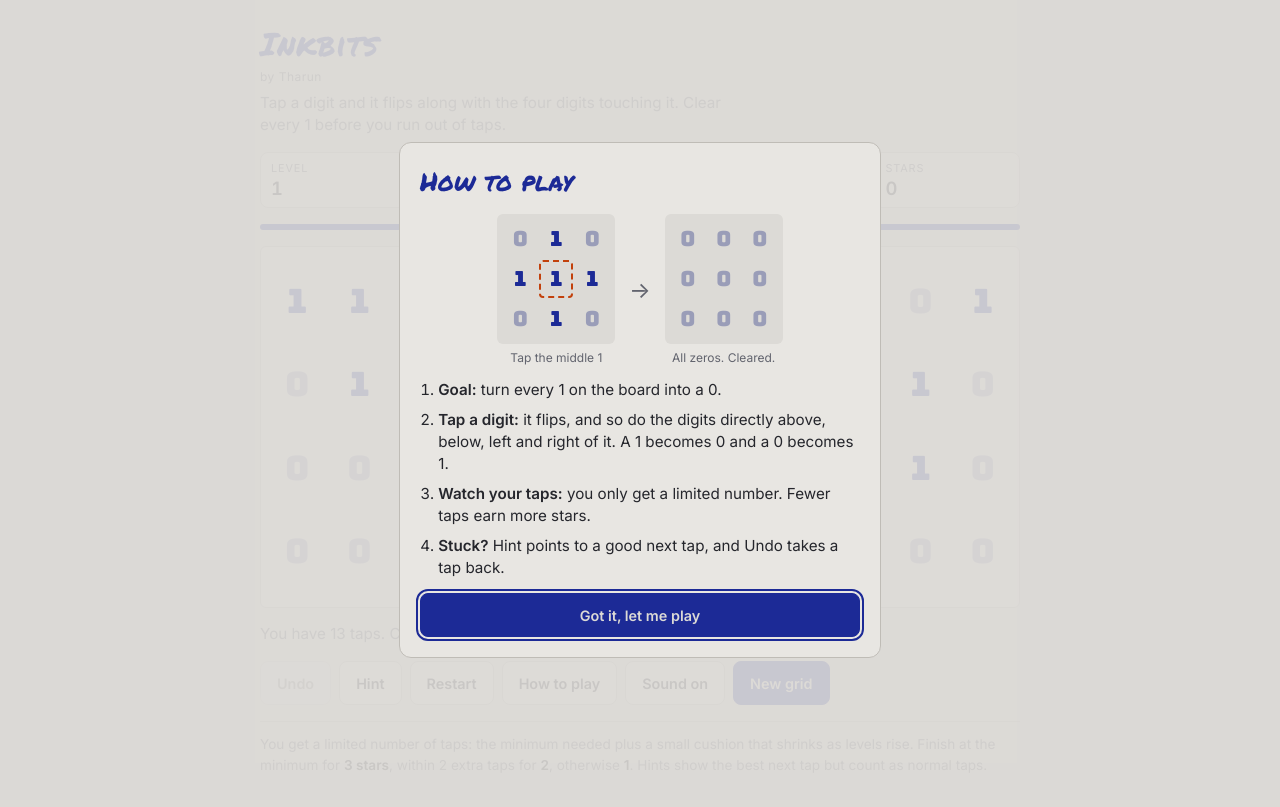
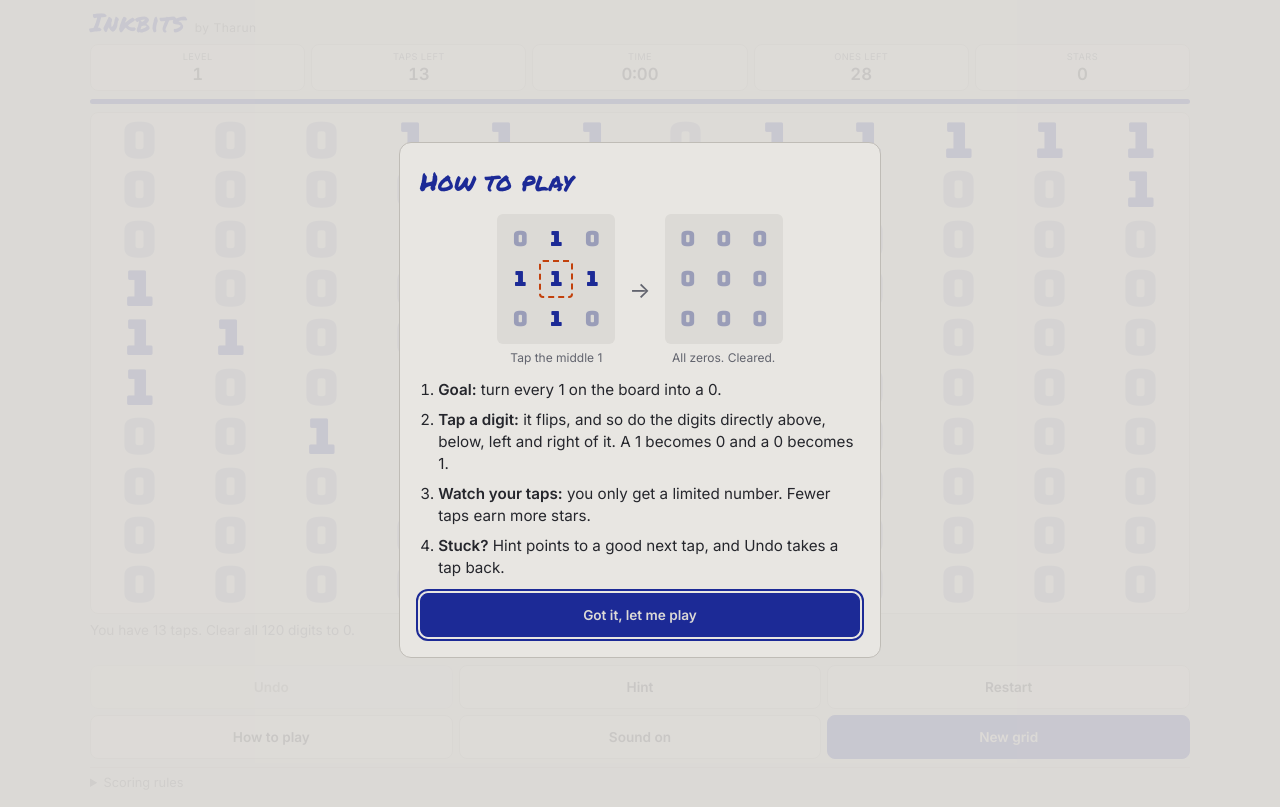
Before and after one commit to reativec2-coder/Inkbits, a plain HTML site: page Inkbits.html in a window 1280 px wide. Drawn offline with Linux system fonts and the light colour scheme.

Commit message:
Add files via upload

```diff
--- a/Inkbits.html
+++ b/Inkbits.html
@@ -36,34 +36,36 @@
 }
 body {
   background: var(--paper); color: var(--text); font-family: var(--font-ui);
-  padding-block: 20px 32px;
-  padding-left: max(16px, env(safe-area-inset-left, 0px));
-  padding-right: max(16px, env(safe-area-inset-right, 0px));
+  padding-block: 8px 8px;
+  padding-left: max(8px, env(safe-area-inset-left, 0px));
+  padding-right: max(8px, env(safe-area-inset-right, 0px));
 }
-main { max-width: 760px; margin: 0 auto; display: flex; flex-direction: column; gap: 16px; }
-header h1 { font-family: var(--font-ink); font-weight: 400; font-size: 2rem; margin: 0; color: var(--ink); letter-spacing: .02em; }
-.by { margin: 2px 0 0; font-size: .75rem; color: var(--muted); letter-spacing: .04em; }
-header p { margin: 8px 0 0; color: var(--muted); font-size: .95rem; line-height: 1.45; max-width: 52ch; }
+main { max-width: 1100px; margin: 0 auto; display: flex; flex-direction: column; gap: 8px; min-height: calc(100dvh - 16px - env(safe-area-inset-top, 0px) - env(safe-area-inset-bottom, 0px)); }
+header { display: flex; align-items: baseline; gap: 10px; }
+header h1 { font-family: var(--font-ink); font-weight: 400; font-size: 1.6rem; line-height: 1.1; margin: 0; color: var(--ink); letter-spacing: .02em; }
+.by { margin: 0; font-size: .75rem; color: var(--muted); letter-spacing: .04em; }
+header p { display: none; }
 
-.hud { display: grid; grid-template-columns: repeat(auto-fit, minmax(84px, 1fr)); gap: 8px; }
-.stat { background: var(--sheet); border: 1px solid var(--line); border-radius: 8px; padding: 8px 10px; }
-.stat span { display: block; font-size: .68rem; text-transform: uppercase; letter-spacing: .08em; color: var(--muted); }
-.stat b { display: block; font-size: 1.15rem; font-weight: 600; font-variant-numeric: tabular-nums; margin-top: 2px; }
+.hud { display: grid; grid-template-columns: repeat(5, minmax(0, 1fr)); gap: 6px; }
+.stat { background: var(--sheet); border: 1px solid var(--line); border-radius: 8px; padding: 6px 4px; text-align: center; min-width: 0; }
+.stat span { display: block; font-size: .58rem; white-space: nowrap; overflow: hidden; text-overflow: ellipsis; text-transform: uppercase; letter-spacing: .04em; color: var(--muted); }
+.stat b { display: block; font-size: 1.05rem; font-weight: 600; font-variant-numeric: tabular-nums; margin-top: 2px; }
 .stat.low b { color: var(--lose); }
-.budget { height: 6px; background: var(--line); border-radius: 3px; overflow: hidden; }
+.budget { height: 5px; flex: none; background: var(--line); border-radius: 3px; overflow: hidden; }
 .budget i { display: block; height: 100%; width: 100%; background: var(--ink); transition: width .2s, background-color .2s; transform-origin: left; }
 .budget.low i { background: var(--lose); }
 
-.sheet { background: var(--sheet); border: 1px solid var(--line); border-radius: 6px; padding: 14px 6px; }
-.board { display: grid; grid-template-columns: repeat(12, minmax(0, 1fr)); gap: 2px; }
+.sheet { background: var(--sheet); border: 1px solid var(--line); border-radius: 8px; padding: 4px; flex: 1 1 auto; display: flex; min-height: 380px; }
+.board { flex: 1; display: grid; grid-template-columns: repeat(12, minmax(0, 1fr)); grid-template-rows: repeat(10, minmax(0, 1fr)); gap: 2px; container-type: size; }
 .cell {
   appearance: none; border: 0; background: transparent; cursor: pointer;
-  font-family: var(--font-digit); font-weight: 400; font-size: clamp(1rem, 4.6vw, 2.1rem); line-height: 1;
-  aspect-ratio: 1 / 1.35; padding: 0; border-radius: 4px; color: var(--ink-dim);
+  font-family: var(--font-digit); font-weight: 400; font-size: var(--fs, min(6cqw, 17cqh)); line-height: 1;
+  padding: 0; min-width: 0; min-height: 0; border-radius: 4px; color: var(--ink-dim);
   display: grid; place-items: center; -webkit-tap-highlight-color: transparent;
   transition: color .15s, background-color .15s;
 }
 .cell.on { color: var(--ink); }
+.cell i { font-style: normal; display: block; transform: scale(var(--sx, 1), 1); line-height: .8; }
 .cell:hover { background: color-mix(in srgb, var(--ink) 10%, transparent); }
 .cell:focus-visible { outline: 2px solid var(--ink); outline-offset: 1px; }
 .cell.hint { outline: 2px dashed var(--hint); outline-offset: -2px; background: color-mix(in srgb, var(--hint) 14%, transparent); }
@@ -73,20 +75,21 @@ header p { margin: 8px 0 0; color: var(--muted); font-size: .95rem; line-height:
 @keyframes pop { 40% { transform: scale(1.25) rotate(-4deg); } }
 @keyframes wave { 0% { transform: scale(1); } 40% { transform: scale(1.5) translateY(-6px); color: var(--win); } 100% { transform: scale(1); } }
 
-.controls { display: flex; flex-wrap: wrap; gap: 8px; }
+.controls { display: grid; grid-template-columns: repeat(3, minmax(0, 1fr)); gap: 6px; }
 button.btn {
-  font: 600 .9rem var(--font-ui); padding: 10px 16px; border-radius: 8px; cursor: pointer;
+  font: 600 .85rem var(--font-ui); padding: 8px 4px; width: 100%; white-space: nowrap; overflow: hidden; text-overflow: ellipsis; border-radius: 8px; cursor: pointer;
   background: var(--sheet); color: var(--text); border: 1px solid var(--line); min-height: 44px;
 }
 button.btn:hover:not(:disabled) { border-color: var(--ink); }
 button.btn:focus-visible { outline: 2px solid var(--ink); outline-offset: 2px; }
 button.btn:disabled { opacity: .45; cursor: default; }
 button.btn.primary { background: var(--ink); color: var(--paper); border-color: var(--ink); }
-.msg { min-height: 1.4em; font-size: .95rem; color: var(--muted); }
+.msg { min-height: 2.6em; font-size: .85rem; line-height: 1.3; color: var(--muted); }
 .msg.win { color: var(--win); font-weight: 600; }
 .msg.lose { color: var(--lose); font-weight: 600; }
 .stars { color: var(--star); letter-spacing: .1em; }
-.legend { color: var(--muted); font-size: .85rem; line-height: 1.5; border-top: 1px solid var(--line); padding-top: 12px; }
+.legend { color: var(--muted); font-size: .8rem; line-height: 1.4; border-top: 1px solid var(--line); padding-top: 6px; }
+.legend summary { cursor: pointer; }
 .legend b { color: var(--text); font-weight: 600; }
 .tut {
   position: fixed; inset: 0; z-index: 20; display: grid; place-items: center; overflow-y: auto;
@@ -124,7 +127,7 @@ button.btn.primary { background: var(--ink); color: var(--paper); border-color:
   </div>
   <div class="budget" id="budget" aria-hidden="true"><i id="budgetfill"></i></div>
 
-  <div class="sheet"><div class="board" id="board" role="grid" aria-label="4 by 12 binary grid"></div></div>
+  <div class="sheet"><div class="board" id="board" role="grid" aria-label="10 by 12 binary grid"></div></div>
 
   <div class="msg" id="msg"></div>
 
@@ -137,11 +140,11 @@ button.btn.primary { background: var(--ink); color: var(--paper); border-color:
     <button class="btn primary" id="next" type="button">New grid</button>
   </div>
 
-  <div class="legend">
+  <details class="legend"><summary>Scoring rules</summary>
     You get a limited number of taps: the minimum needed plus a small cushion that shrinks as levels rise.
     Finish at the minimum for <b>3 stars</b>, within 2 extra taps for <b>2</b>, otherwise <b>1</b>.
     Hints show the best next tap but count as normal taps.
-  </div>
+  </details>
 <div class="tut" id="tut" role="dialog" aria-modal="true" aria-labelledby="tuttitle" hidden>
     <div class="tut-card">
       <h2 id="tuttitle">How to play</h2>
@@ -169,7 +172,7 @@ button.btn.primary { background: var(--ink); color: var(--paper); border-color:
 
 <script>
 (function () {
-  var R = 4, C = 12, N = R * C;
+  var R = 10, C = 12, N = R * C;
   var grid = [], start = [], history = [], hintIdx = -1, par = 0, budget = 0;
   var won = false, level = 1, totalStars = 0, soundOn = true;
   var t0 = null, finalMs = 0;
@@ -243,8 +246,18 @@ button.btn.primary { background: var(--ink); color: var(--paper); border-color:
       b.type = 'button'; b.className = 'cell'; b.id = 'c' + i;
       b.setAttribute('role', 'gridcell');
       (function (idx) { b.addEventListener('click', function () { tap(idx, true); }); })(i);
+      b.appendChild(document.createElement('i'));
       boardEl.appendChild(b); cells.push(b);
     }
+  }
+
+  /* Size digits to fill each cell: tall as the cell allows, squeezed sideways to fit its width. */
+  function fitDigits() {
+    var w = cells[0].clientWidth, h = cells[0].clientHeight;
+    if (!w || !h) return;
+    var fs = Math.min(w / 0.9, h / 0.95);
+    boardEl.style.setProperty('--fs', fs + 'px');
+    boardEl.style.setProperty('--sx', 1);
   }
 
   function fmt(ms) { var s = Math.floor(ms / 1000); return Math.floor(s / 60) + ':' + ('0' + (s % 60)).slice(-2); }
@@ -256,7 +269,7 @@ button.btn.primary { background: var(--ink); color: var(--paper); border-color:
   function render(popSet) {
     for (var i = 0; i < N; i++) {
       var el = cells[i], v = grid[i];
-      el.textContent = v; el.classList.toggle('on', v === 1);
+      el.firstChild.textContent = v; el.classList.toggle('on', v === 1);
       el.classList.toggle('hint', i === hintIdx);
       el.setAttribute('aria-label', 'Row ' + (Math.floor(i / C) + 1) + ' column ' + (i % C + 1) + ', ' + v);
       if (popSet && popSet.indexOf(i) >= 0) {
@@ -360,13 +373,27 @@ button.btn.primary { background: var(--ink); color: var(--paper); border-color:
 
   function persist() {
     try {
+      var snap = won ? { level: level + 1 } : { grid: grid, start: start, history: history, level: level };
+      localStorage.setItem('inkbits-save', JSON.stringify(snap));
+    } catch (e) {}
+    try {
       window.claude && window.claude.hot && window.claude.hot.snapshot && window.claude.hot.snapshot(function () {
         return { grid: grid, start: start, history: history, level: level };
       });
     } catch (e) {}
   }
 
+  function readSave() {
+    try {
+      var d = JSON.parse(localStorage.getItem('inkbits-save') || 'null');
+      if (!d || !d.level) return null;
+      if (d.grid && (d.grid.length !== N || !d.start || d.start.length !== N || !d.history)) return { level: d.level };
+      return d;
+    } catch (e) { return null; }
+  }
+
   function begin(data) {
+    if (!(data && data.grid)) data = readSave() || data;
     build(); load();
     function openTut() { $('tut').hidden = false; $('tutclose').focus(); }
     function closeTut() {
@@ -387,9 +414,12 @@ button.btn.primary { background: var(--ink); color: var(--paper); border-color:
       setMsg(count(grid) + ' ones left. ' + Math.max(0, budget - history.length) + ' taps to go.');
       render();
     } else {
-      level = 1; loadGrid(makeGrid(level));
+      level = (data && data.level) || 1; loadGrid(makeGrid(level));
     }
     setInterval(tickTime, 500);
+    fitDigits();
+    window.addEventListener('resize', fitDigits);
+    if (window.ResizeObserver) new ResizeObserver(fitDigits).observe(boardEl);
   }
   var hot = window.claude && window.claude.hot;
   if (hot && hot.ready) hot.ready(begin); else begin(hot && hot.data);
```
